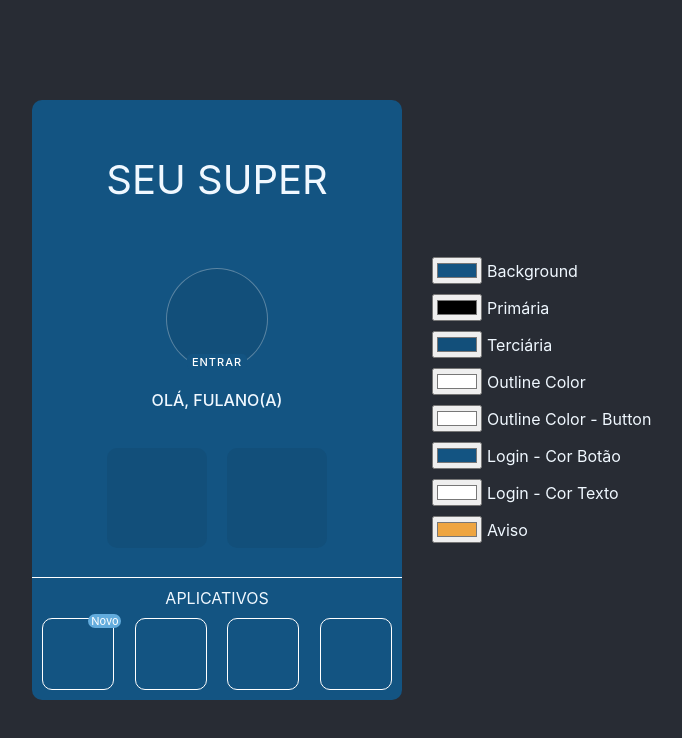
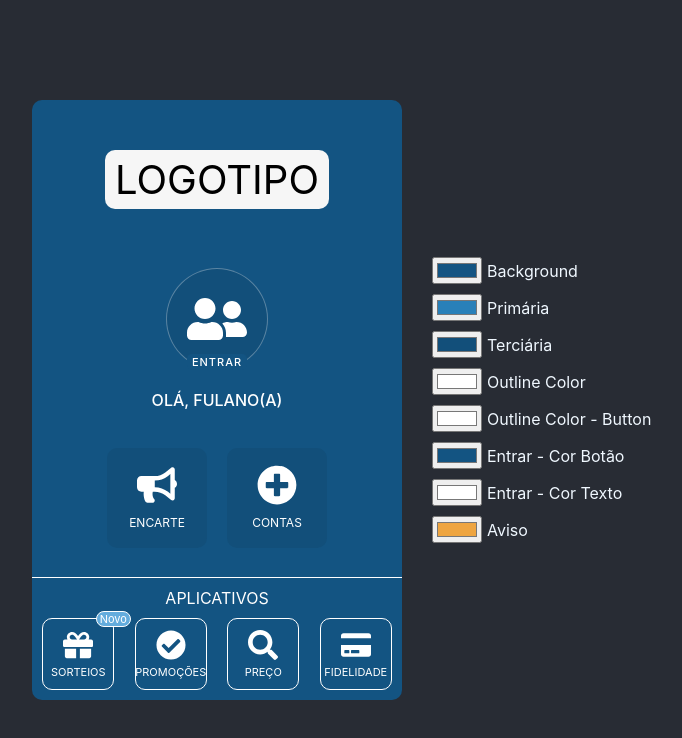
Before and after one commit to SidiBecker/app-variables, a React (Create React App) app: page / in a window 1280 px wide. Shown: the top 738 px of the page, without its empty margins (228-910 px from the left). Built offline with nearby package versions, Linux system fonts and the light colour scheme.

Commit message:
Home screen

```diff
--- a/package.json
+++ b/package.json
@@ -14,6 +14,7 @@
     "prop-types": "^15.7.2",
     "react": "^17.0.2",
     "react-dom": "^17.0.2",
+    "react-icons": "^4.2.0",
     "react-scripts": "4.0.3",
     "typescript": "^4.1.2",
     "web-vitals": "^1.0.1"
--- a/src/Utils/ColorsEnum.ts
+++ b/src/Utils/ColorsEnum.ts
@@ -5,7 +5,7 @@ export const ColorsEnum = {
   },
 
   PRIMARY: {
-    variable: '--primary:',
+    variable: '--primary',
     name: 'Primária',
   },
   SECONDARY: {
@@ -26,11 +26,11 @@ export const ColorsEnum = {
   },
   LOGIN_BUTTON_COLOR: {
     variable: '--login-button-color',
-    name: 'Login - Cor Botão',
+    name: 'Entrar - Cor Botão',
   },
   LOGIN_TEXT_COLOR: {
     variable: '--login-text-color',
-    name: 'Login - Cor Texto',
+    name: 'Entrar - Cor Texto',
   },
   WARNING: {
     variable: '--warning-color',
--- a/src/components/Demo/Demo.scss
+++ b/src/components/Demo/Demo.scss
@@ -21,6 +21,13 @@
       display: flex;
       align-items: center;
       justify-content: center;
+
+      span {
+        background-color: #f6f6f6;
+        color: #000;
+        border-radius: 10px;
+        padding: 5px 10px;
+      }
     }
 
     .login {
@@ -40,6 +47,10 @@
         border-radius: 50%;
         width: 100px;
         height: 100px;
+
+        display: flex;
+        align-items: center;
+        justify-content: center;
       }
 
       .button {
@@ -62,6 +73,10 @@
           top: -20px;
         }
       }
+
+      .welcome-text {
+        color: var(--outline-color);
+      }
     }
 
     .external-apps {
@@ -72,11 +87,28 @@
       flex: 1;
 
       .external-app {
+        display: flex;
+        flex-direction: column;
+        align-items: center;
+        justify-content: center;
         background-color: var(--tertiary);
         width: 100px;
         height: 100px;
         border-radius: 10px;
         margin: 0 10px;
+
+        .external-app-container {
+          display: flex;
+          flex-direction: column;
+          align-items: center;
+          justify-content: center;
+
+          span {
+            font-size: 12px;
+            margin-top: 10px;
+            color: var(--outline-color-button);
+          }
+        }
       }
     }
 
@@ -88,6 +120,7 @@
 
       .apps-label {
         margin: 10px;
+        color: var(--outline-color);
       }
 
       .apps-list {
@@ -100,17 +133,34 @@
           border-radius: 10px;
           height: 70px;
           width: 70px;
+          display: flex;
+          flex-direction: column;
+          align-items: center;
+          justify-content: center;
+
+          .footer-app-container {
+            display: flex;
+            flex-direction: column;
+            align-items: center;
+            justify-content: center;
+
+            span {
+              font-size: 11px;
+              margin-top: 5px;
+              color: var(--outline-color);
+            }
+          }
 
           .new-bullet {
             background-color: var(--secondary);
             color: var(--outline-color-button);
+            border: 0.5px solid var(--outline-color);
             width: fit-content;
             border-radius: 10px;
             font-size: 11px;
             padding: 0px 3px;
-            position: relative;
-            left: 45px;
-            top: -5px;
+            position: absolute;
+            transform: translate(35px, -35px);
           }
         }
       }
--- a/src/components/Demo/Demo.tsx
+++ b/src/components/Demo/Demo.tsx
@@ -1,15 +1,26 @@
 import React from 'react';
 import './Demo.scss';
+import {
+  FaUserFriends,
+  FaBullhorn,
+  FaPlusCircle,
+  FaGift,
+  FaCheckCircle,
+  FaSearch,
+  FaCreditCard,
+} from 'react-icons/fa';
 
 export const Demo = () => {
   return (
     <div className="demo">
       <div className="phone-container">
         <div className="logo">
-          <span>SEU SUPER</span>
+          <span>LOGOTIPO</span>
         </div>
         <div className="login">
-          <div className="circle"></div>
+          <div className="circle">
+            <FaUserFriends size={60} color={`var(--outline-color-button)`} />
+          </div>
           <div className="button">
             <span>ENTRAR</span>
           </div>
@@ -18,18 +29,47 @@ export const Demo = () => {
           </div>
         </div>
         <div className="external-apps">
-          <div className="external-app"></div>
-          <div className="external-app"></div>
+          <div className="external-app">
+            <div className="external-app-container">
+              <FaBullhorn size={40} color={`var(--outline-color-button)`} />
+              <span>ENCARTE</span>
+            </div>
+          </div>
+          <div className="external-app">
+            <div className="external-app-container">
+              <FaPlusCircle size={40} color={`var(--outline-color-button)`} />
+              <span>CONTAS</span>
+            </div>
+          </div>
         </div>
         <div className="footer-apps">
           <div className="apps-label">APLICATIVOS</div>
           <div className="apps-list">
             <div className="footer-app">
-              <div className="new-bullet">Novo</div>
+              <span className="new-bullet">Novo</span>
+              <div className="footer-app-container">
+                <FaGift size={30} color={`var(--outline-color)`} />
+                <span>SORTEIOS</span>
+              </div>
             </div>
-            <div className="footer-app"></div>
-            <div className="footer-app"></div>
-            <div className="footer-app"></div>
+            <div className="footer-app">
+              <div className="footer-app-container">
+                <FaCheckCircle size={30} color={`var(--outline-color)`} />
+                <span>PROMOÇÕES</span>
+              </div>
+            </div>
+            <div className="footer-app">
+              <div className="footer-app-container">
+                <FaSearch size={30} color={`var(--outline-color)`} />
+                <span>PREÇO</span>
+              </div>
+            </div>
+            <div className="footer-app">
+              <div className="footer-app-container">
+                <FaCreditCard size={30} color={`var(--outline-color)`} />
+                <span>FIDELIDADE</span>
+              </div>
+            </div>
           </div>
         </div>
       </div>
```
Also changed, not shown: 1 other file (tests, documents, lock files or other folders).
